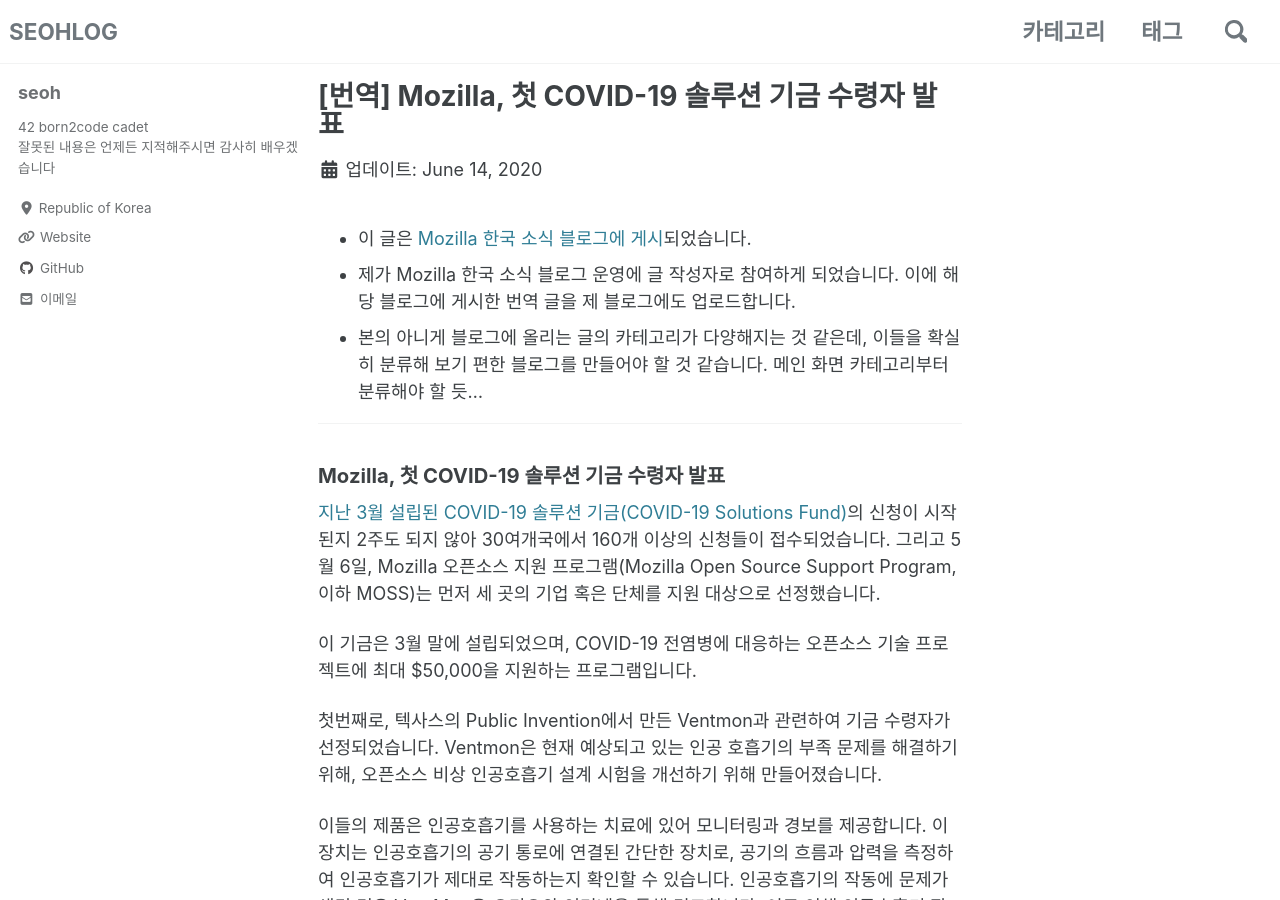
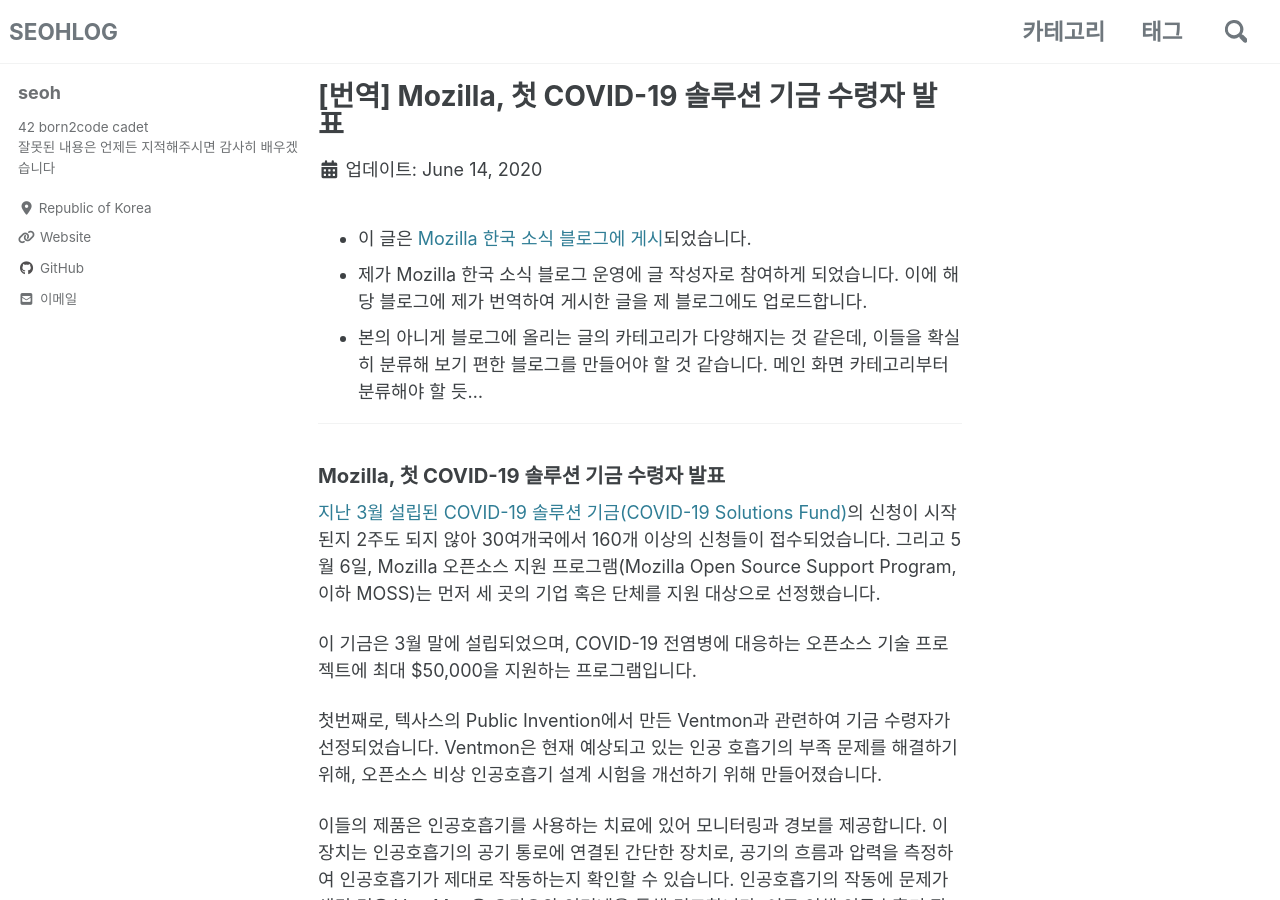
Before and after one commit to ohseyong/ohseyong.github.io, a Jekyll site: the page built from _posts/2020-06-15-Mozilla-covid-news.md, in a window 1280 px wide and 900 px high. Built offline with Jekyll 4.4.1, drawn with Linux system fonts in a browser that asks for light colours; cached includes are drawn as plain includes; nearby versions of some CDN libraries; comment, search, counter and statistics services are not loaded.

Commit message:
Update 2020-06-15-Mozilla-covid-news.md

```diff
--- a/_posts/2020-06-15-Mozilla-covid-news.md
+++ b/_posts/2020-06-15-Mozilla-covid-news.md
@@ -9,7 +9,7 @@
 toc: false
 ---
   * 이 글은 <a href="http://www.mozilla.or.kr/community/blog/1611">Mozilla 한국 소식 블로그에 게시</a>되었습니다.
-  * 제가 Mozilla 한국 소식 블로그 운영에 글 작성자로 참여하게 되었습니다. 이에 해당 블로그에 게시한 번역 글을 제 블로그에도 업로드합니다.
+  * 제가 Mozilla 한국 소식 블로그 운영에 글 작성자로 참여하게 되었습니다. 이에 해당 블로그에 제가 번역하여 게시한 글을 제 블로그에도 업로드합니다.
   * 본의 아니게 블로그에 올리는 글의 카테고리가 다양해지는 것 같은데, 이들을 확실히 분류해 보기 편한 블로그를 만들어야 할 것 같습니다. 메인 화면 카테고리부터 분류해야 할 듯...
 
 ---
```
